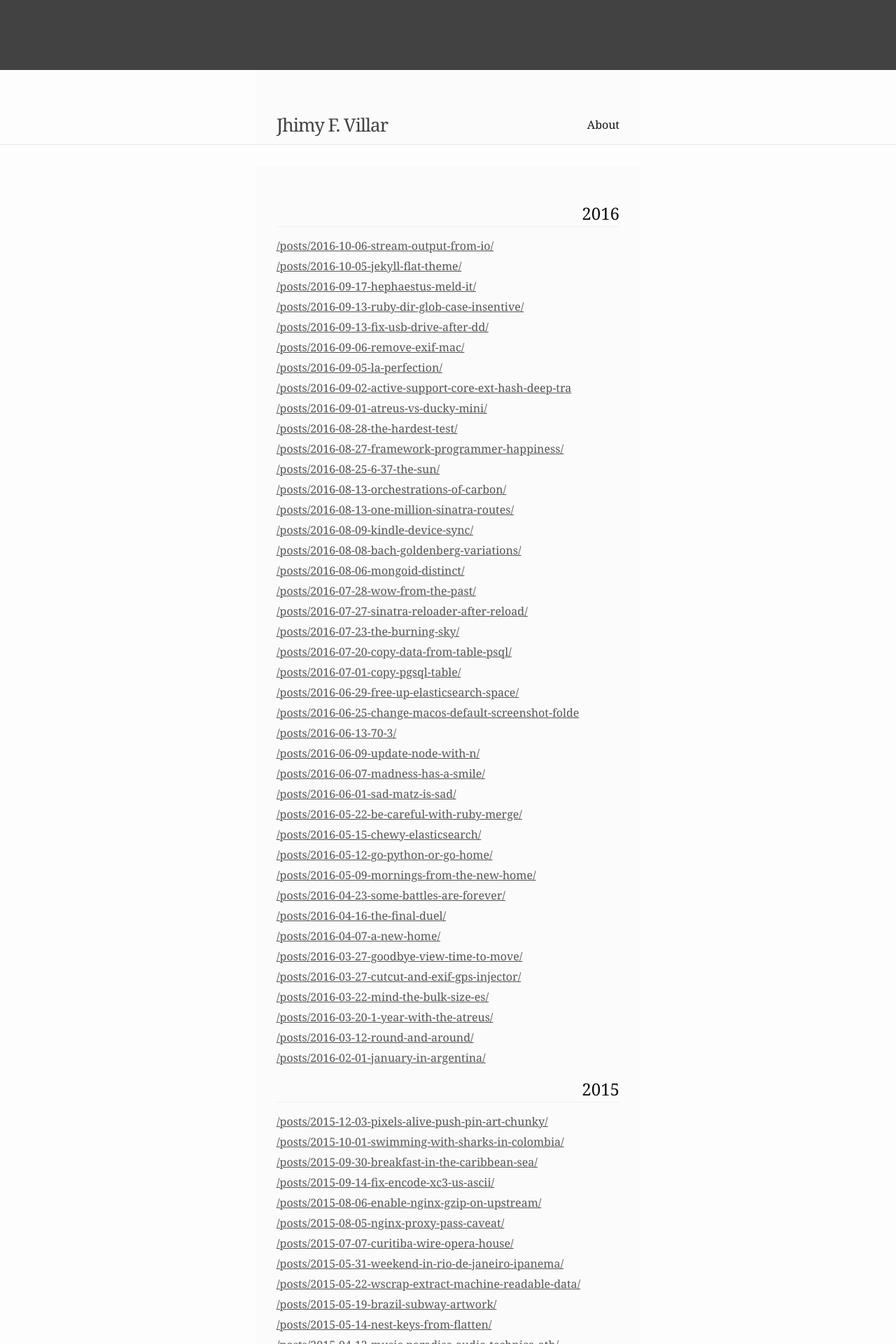
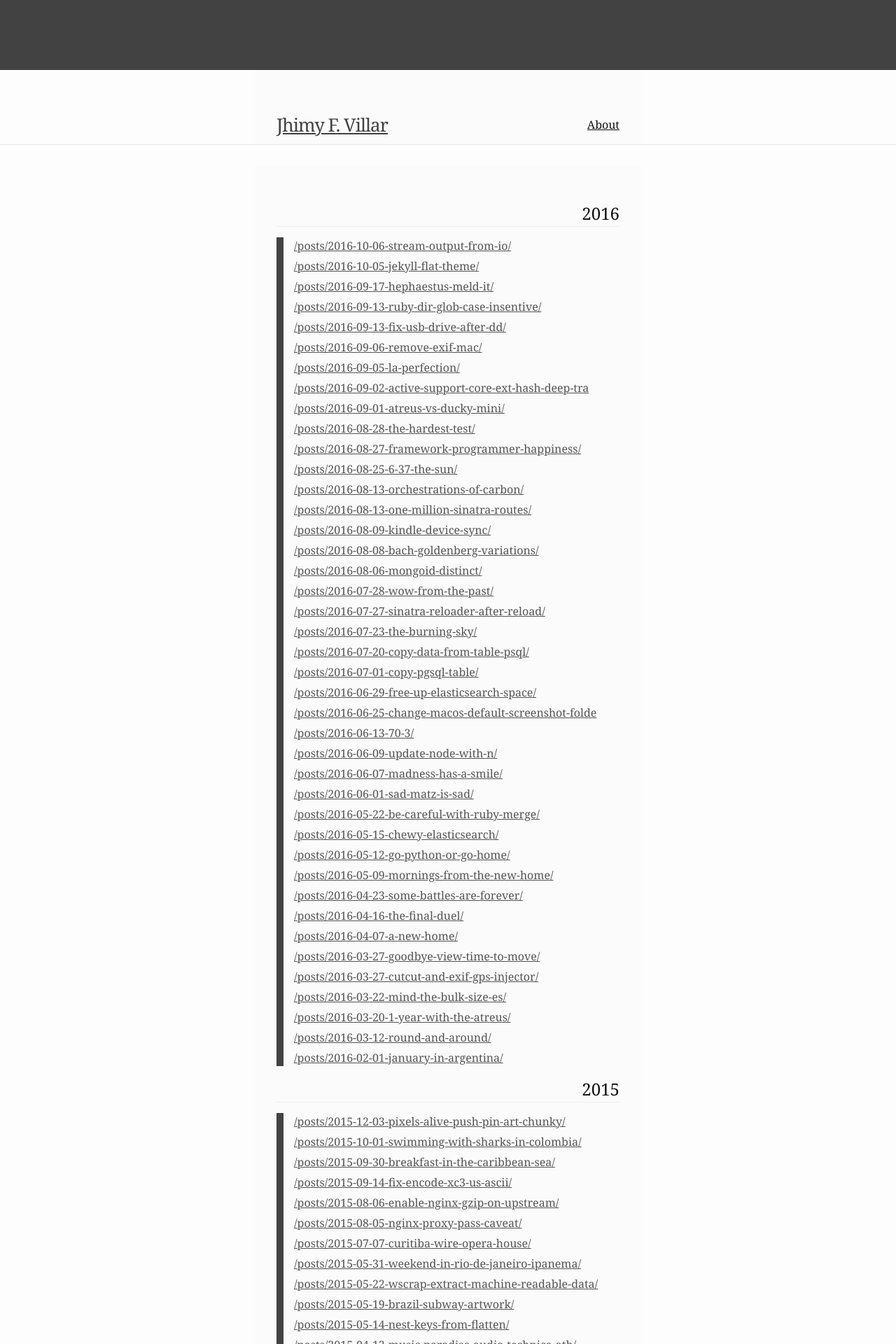
Before and after one commit to stjhimy/stjhimy.github.io, a Jekyll site: the page built from index.html, in a window 1280 px wide. Shown: the top 1920 px of the page at 70% size. Built offline with Jekyll 4.4.1, drawn with Linux system fonts in a browser that asks for light colours; nearby versions of some CDN libraries.

Commit message:
Update scss to latest jekyll-flat version

```diff
--- a/_sass/flat/_base.scss
+++ b/_sass/flat/_base.scss
@@ -92,7 +92,7 @@ h1, h2, h3, h4, h5, h6 {
  */
 a {
     color: $brand-color;
-    text-decoration: none;
+    text-decoration: underline;
 
     &:visited {
         color: darken($brand-color, 15%);
--- a/_sass/flat/_layout.scss
+++ b/_sass/flat/_layout.scss
@@ -172,7 +172,9 @@
 
 .post-list {
     margin-left: 0;
+    padding-left: 15px;
     list-style: none;
+    border-left: 10px solid #424242;
 
     > li {
       margin-bottom: 5px;
```
